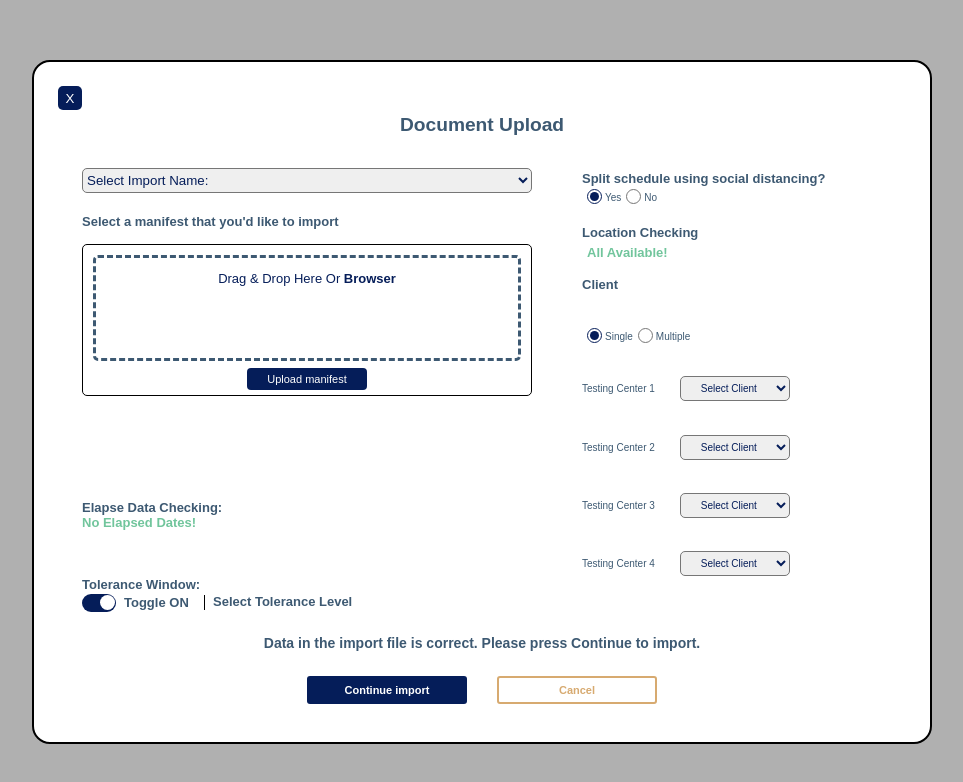
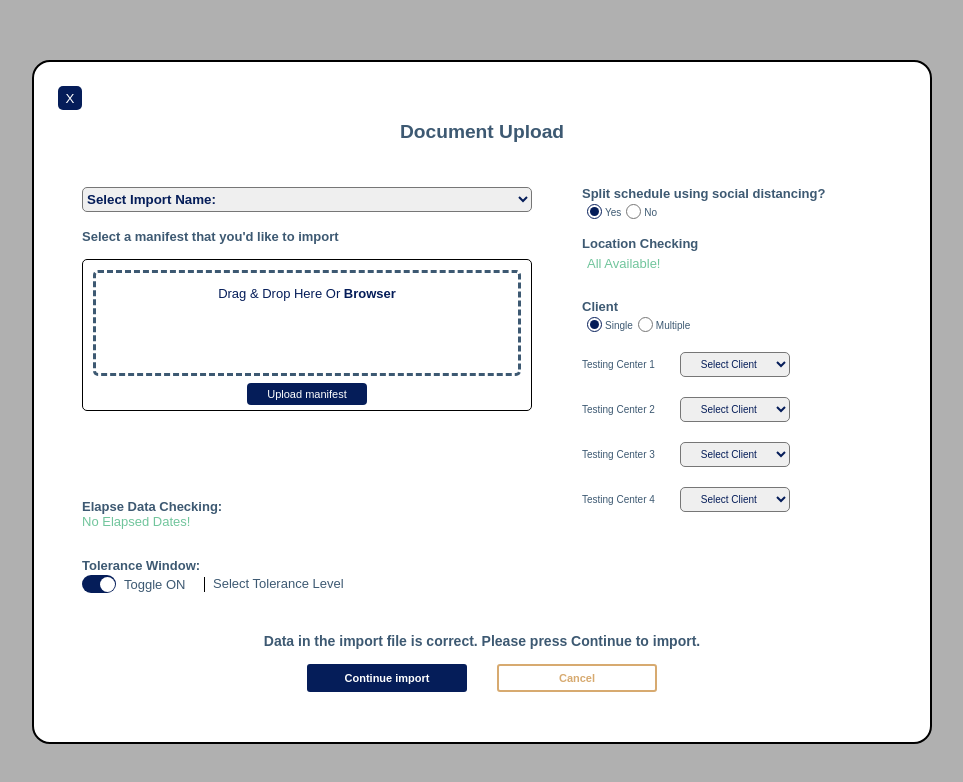
Before and after one commit to Brian4755/DocumentUploadPage, a React (Create React App) app: page / in a window 1280 px wide. Shown: the top 782 px of the page, without its empty margins (158-1121 px from the left). Built offline with nearby package versions, Linux system fonts and the light colour scheme.

Commit message:
bold text and positioning

```diff
--- a/src/App.css
+++ b/src/App.css
@@ -15,6 +15,7 @@ button {
 
 p {
   color: rgb(113, 197, 156);
+  font-weight: 400;
 }
 
 .document-page {
@@ -52,21 +53,28 @@ p {
 }
 
 .document-title {
-  margin-top: 2.5rem;
+  margin-top: 3.25rem;
   justify-self: center;
   align-self: center;
   font-size: 1.2rem;
+  margin-bottom: 20px;
 }
 
 .import-selection {
   align-self: center;
+  font-weight: 600;
 }
 
 .testing-centers {
+  margin-top: 15px;
   grid-row: span 3;
   display: flex;
   flex-direction: column;
-  justify-content: space-between;
+  /* justify-content: space-between; */
+}
+
+.testing {
+  margin-top: 20px;
 }
 
 .testing-centers select {
@@ -94,6 +102,10 @@ p {
   min-width: 72px;
 }
 
+.tolerance-window > div {
+  font-weight: 400;
+}
+
 .document-file-import input::file-selector-button {
   visibility: hidden;
   font-size: 0px;
@@ -119,11 +131,12 @@ input[type='radio'] {
   font-size: 14px;
   justify-self: center;
   text-align: center;
+  margin-top: 25px;
 }
 
 .cancel-btn, .continue-btn {
-  margin-top: 25px;
-  margin-bottom: 15px;
+  margin-top: 15px;
+  margin-bottom: 35px;
   width: 160px;
   height: 28px;
   border-radius: 3px;
```
